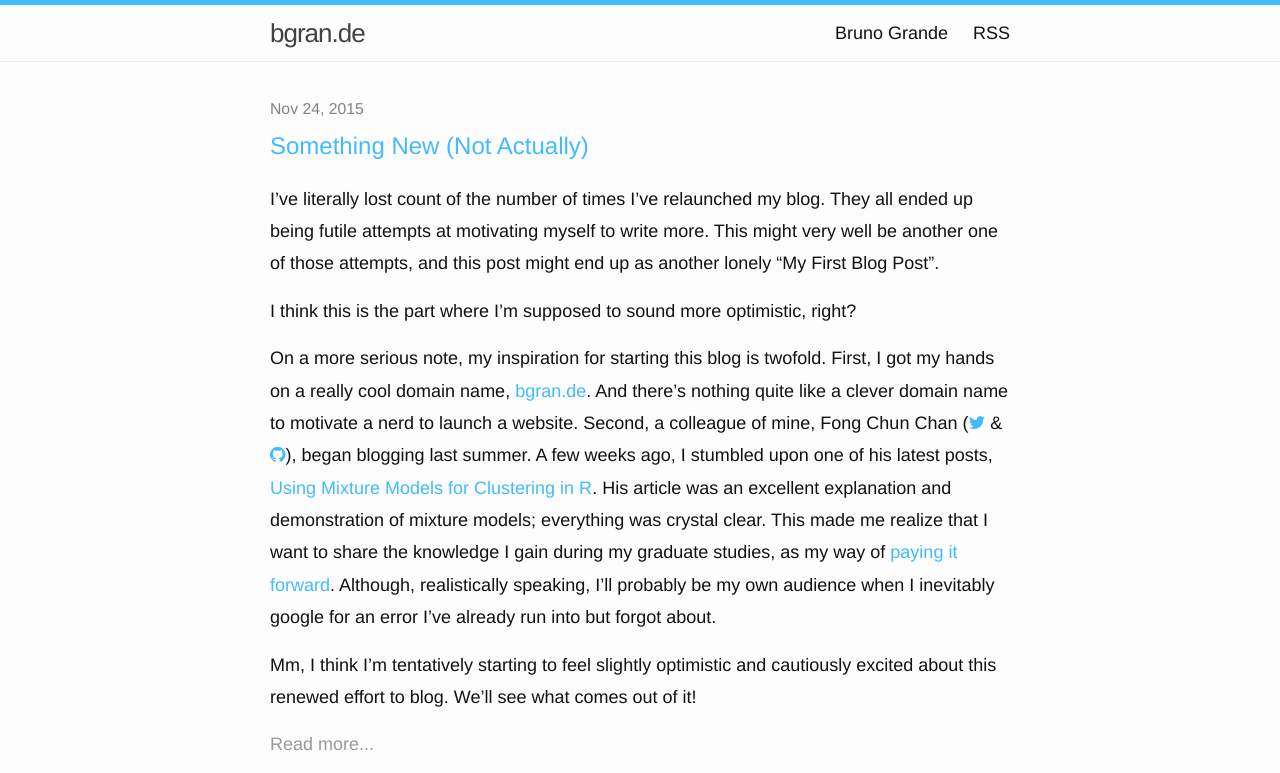
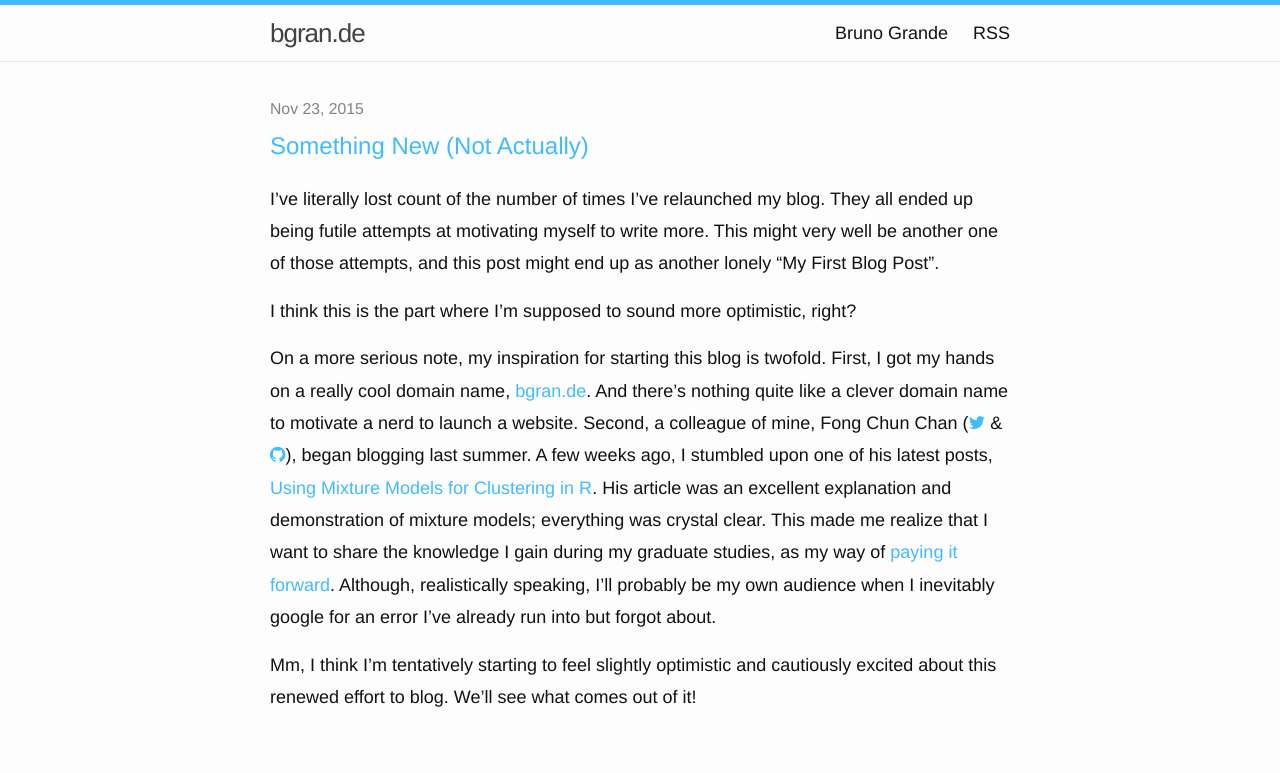
Before and after one commit to BrunoGrandePhD/scientificbruno.github.io, a Jekyll site: the page built from index.html, in a window 1280 px wide, cut to the strip 0-773 px from the top of the page. Built offline with Jekyll 4.4.1, drawn with Linux system fonts in a browser that asks for light colours; nearby versions of some CDN libraries.

Commit message:
reverted date to ensure disqus compatibility

```diff
--- a/_posts/2015-11-23-something-new.markdown
+++ b/_posts/2015-11-23-something-new.markdown
@@ -1,8 +1,9 @@
 ---
 layout: post
 title:  "Something New (Not Actually)"
-date:   2015-11-24
+date:   2015-11-23
 tags: [general]
+read_more: false
 ---
 
 I've literally lost count of the number of times I've relaunched my blog. They all ended up being futile attempts at motivating myself to write more. This might very well be another one of those attempts, and this post might end up as another lonely "My First Blog Post".
```
